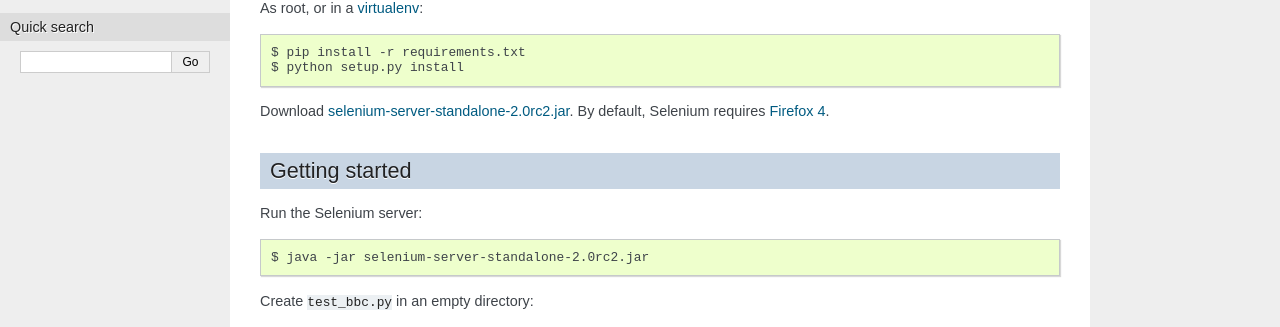
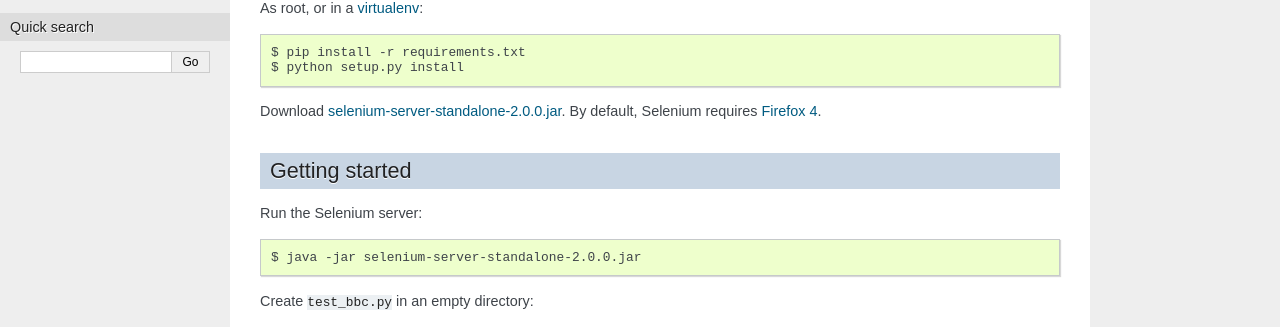
Before and after one commit to python-needle/needle, a Sphinx documentation site: the page built from docs/index.txt, in a window 1280 px wide. Shown: the part 359-686 px from the top of the page. Built offline with Sphinx 7.4.7, drawn with Linux system fonts in a browser that asks for light colours.

Commit message:
Updated to selenium 2.0.0 stable

```diff
--- a/docs/index.txt
+++ b/docs/index.txt
@@ -21,7 +21,7 @@ As root, or in a `virtualenv <http://www.virtualenv.org/>`_::
     $ python setup.py install
 
 
-Download `selenium-server-standalone-2.0rc2.jar <http://selenium.googlecode.com/files/selenium-server-standalone-2.0rc2.jar>`_. By default, Selenium requires `Firefox 4 <http://getfirefox.com>`_.
+Download `selenium-server-standalone-2.0.0.jar <http://selenium.googlecode.com/files/selenium-server-standalone-2.0.0.jar>`_. By default, Selenium requires `Firefox 4 <http://getfirefox.com>`_.
 
 
 Getting started
@@ -29,7 +29,7 @@ Getting started
 
 Run the Selenium server::
 
-    $ java -jar selenium-server-standalone-2.0rc2.jar
+    $ java -jar selenium-server-standalone-2.0.0.jar
 
 Create ``test_bbc.py`` in an empty directory::
 
--- a/requirements.txt
+++ b/requirements.txt
@@ -1,4 +1,4 @@
 nose>=1.0.0
-selenium==2.0rc2
+selenium==2.0.1
 unittest2==0.5.1
 PIL
```
